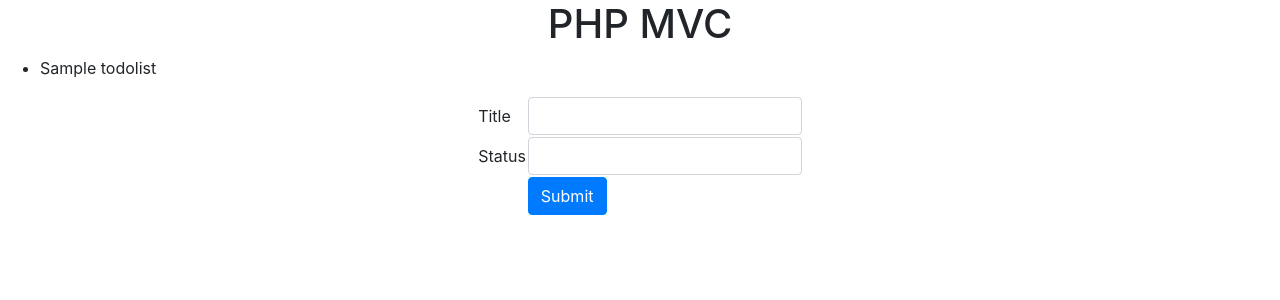
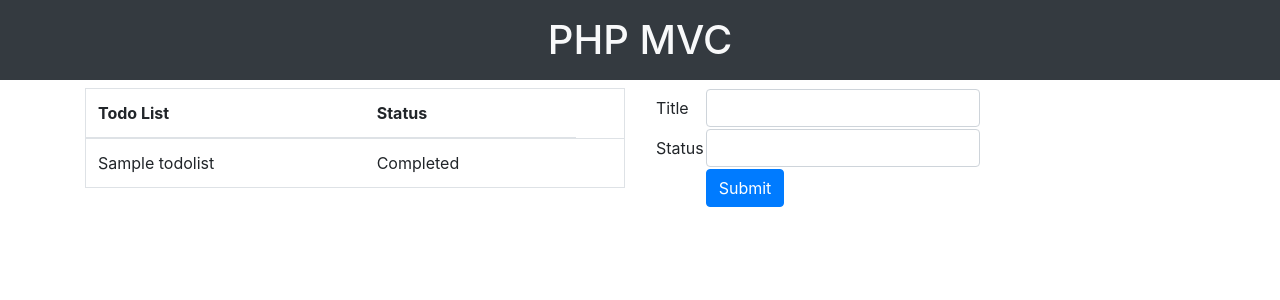
Before and after one commit to Shahed70/mvc-todo, a PHP site: page / in a window 1280 px wide. Shown: the top 300 px of the page. Run offline with PHP 8.4, Linux system fonts and the light colour scheme; tables that the repository leaves empty or names only in its code hold one stand-in row (values such as "Sample post").

Commit message:
update running

```diff
--- a/app/controller/IndexController.php
+++ b/app/controller/IndexController.php
@@ -12,10 +12,10 @@ class IndexController
     }
     public static function showView()
     {
-
+        $query = new Query();
         $instance = new IndexController;
         if ($instance->uri === '') {
-            $query = new Query();
+
             $todos = $query->getTodo();
             require './app/views/index.view.php';
 
@@ -25,13 +25,19 @@ class IndexController
         } elseif ($instance->uri === '/contact') {
             require './app/views/contact.view.php';
 
-        }elseif ($instance->uri === '/names'){
-
-            $query = new Query();
+        }elseif ($instance->uri === '/addTodo'){
             $query->insert($_POST);
 
-            // die(var_dump($title, $status));
-            // require './app/views/contact.view.php';
-        }
+        }elseif ($instance->uri === '/edit'){
+         $todo = $query->getTodoById(parse_url($_SERVER['REQUEST_URI'], PHP_URL_QUERY));
+        require './app/views/edit.view.php';
+
+        }elseif ($instance->uri === '/update'){
+            $query->update($_POST);
+          echo 'update';
+
+
+           }
+
     }
 }
--- a/app/model/Query.php
+++ b/app/model/Query.php
@@ -16,8 +16,18 @@ class Query
         return $allTodos->fetchAll(PDO::FETCH_OBJ);
     }
 
+    public function getTodoById($id)
 
-    public function insert($post) {
+    {
+        $id = explode('=', $id)[1];
+        $todo = $this->conn->prepare("SELECT * FROM todolist WHERE id = ? ");
+        $todo->execute([$id]);
+        return $todo->fetch(PDO::FETCH_OBJ);
+    }
+
+    public function insert($post)
+    {
+
         $statement = $this->conn->prepare('INSERT INTO todolist (title, completed) VALUES(:title, :status)');
 
         $result = $statement->execute([
@@ -25,11 +35,26 @@ class Query
             'status' => $post['status']
         ]);
 
-        if($result){
+        if ($result) {
             header('location:/');
-        }else{
+        } else {
             echo 'Something went wrong';
         }
+    }
 
+    public function update($post)
+    {
+        $statement = $this->conn->prepare('UPDATE  todolist SET title=:title, completed = :status Where id =:todoid');
+        $result = $statement->execute([
+            'title' => $post['title'],
+            'status' => $post['status'],
+            'todoid' => $post['id']
+        ]);
+
+        if ($result) {
+            header('location:/');
+        } else {
+            echo 'Something went wrong';
+        }
     }
 }
--- a/app/views/header.view.php
+++ b/app/views/header.view.php
@@ -10,6 +10,6 @@
 </head>
 <body>
     <main>
-        <header style="text-align:center">
-            <h1>PHP MVC</h1>
+        <header class="text-center">
+            <h1 class="p-3 bg-dark text-light">PHP MVC</h1>
         </header>
--- a/app/views/index.view.php
+++ b/app/views/index.view.php
@@ -1,20 +1,38 @@
 <?php require 'header.view.php' ?>
 
-<ul>
+<div class="container">
+        <div class="row">
+                <div class="col-md-6">
+                        <table class="table border">
+                                <thead>
+                                        <tr>
+                                                <th>Todo List</th>
+                                                <th>Status</th>
+
+                                        </tr>
+                                </thead>
+                                <tbody>
                                         <?php foreach ($todos as $todo) : ?>
-                <li><?php echo $todo->title ?></li>
+                                                <tr>
+                                                        <td><?= $todo->title ?></td>
+                                                        <td><?= $todo->completed ? 'Completed' : 'Uncomplete'  ?></td>
+                                                        <td>
+                                                          <!-- <a class="btn btn-primary" href="/edit?id=<?=  $todo->id ?>">Edit</a>
+                                                        </td> -->
+                                                </tr>
                                         <?php endforeach ?>
-</ul>
-
-<div class="container">
-        <div class="d-flex justify-content-center">
-                <form action="/names" method="POST">
+                                </tbody>
+                        </table>
+                </div>
+                <div class="col-md-6">
+                        <div class="">
+                                <form action="/addTodo" method="POST">
                                         <table>
                                                 <tr>
                                                         <td>Title</td>
                                                         <td>
                                                                 <div class="input-group">
-                                                        <input name="title" type="text" class="form-control">
+                                                                        <input name="title" type="text" required class="form-control">
                                                                 </div>
                                                         </td>
                                                 </tr>
@@ -22,7 +40,7 @@
                                                         <td>Status</td>
                                                         <td>
                                                                 <div class="input-group">
-                                                        <input name="status" type="number" class="form-control">
+                                                                        <input name="status" type="number" required class="form-control">
                                                                 </div>
                                                         </td>
                                                 </tr>
@@ -35,6 +53,8 @@
                                 </form>
                         </div>
                 </div>
+        </div>
+</div>
 
 
 <?php require 'footer.view.php' ?>
```
Also changed, not shown: app/views/about.view.php (+0 -7 lines), app/views/edit.view.php (added, +37 -0 lines). Lines whose indentation alone changed are shown as unchanged.
